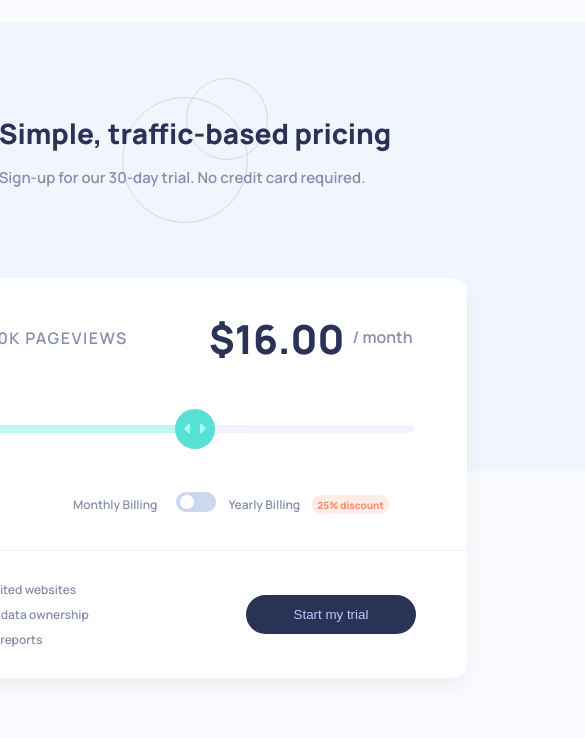
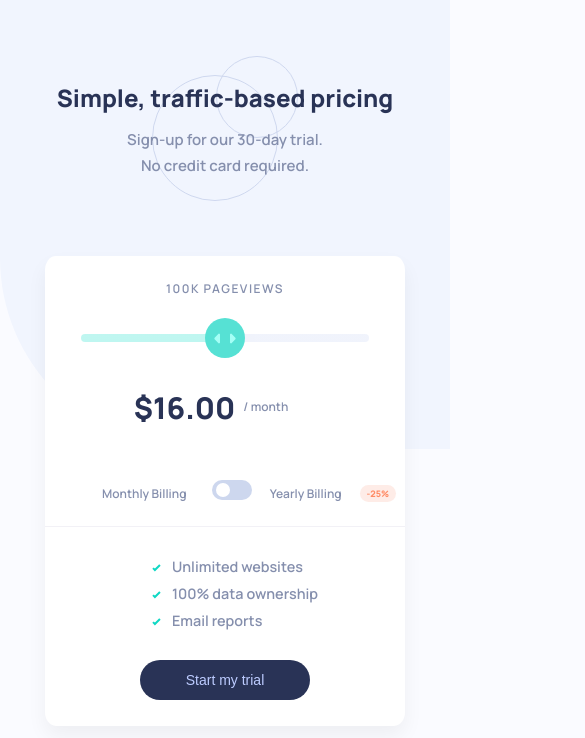
Before and after one commit to jpyepez/00_Interactive_pricing_component, a plain HTML site: page index.html in a window 390 px wide. Shown: the top 738 px of the page, 585 px wide, since content can reach past the window. Drawn offline with Linux system fonts and the light colour scheme.

Commit message:
all done, need to release

```diff
--- a/index.html
+++ b/index.html
@@ -15,16 +15,14 @@
   <main>
     <section class="intro-container">
       <h2>Simple, traffic-based pricing</h2>
-      <p>Sign-up for our 30-day trial. No credit card required.</p>
+      <p>Sign-up for our 30-day trial. <span>No credit card required.</span></p>
     </section>
 
     <section class="pricing-container">
       <div class="range-container">
 
-        <div class="range-container__labels">
-          <p id="pageviews">100K pageviews</p>
-          <p><span id="price">$16.00</span>/ month</p>
-        </div>
+        <div><p>100K pageviews</p></div>
+        <div><p><span id="price">$16.00</span>/ month</p></div>
 
         <div class="range-container__range">
           <input type="range" name="range" id="range" min="0">
@@ -40,7 +38,7 @@
             </label>
           </div>
           <p>Yearly Billing</p>
-          <p id="discount">25% discount</p>
+          <p id="discount"><span class="short-dct">-25%</span><span class="full-dct">25% discount</span></p>
         </div>
       </div>
 
--- a/style.css
+++ b/style.css
@@ -14,8 +14,8 @@
     --toggle-bg: hsl(223, 50%, 87%);
     --text-gray-blue: hsl(225, 20%, 60%);
     --cta-dark-blue: hsl(227, 35%, 25%);
-    --cta-hover-blue: hsl(227, 35%, 30%);
-    --cta-active-blue: hsl(227, 15%, 25%);
+    --cta-hover-blue: hsl(227, 35%, 40%);
+    --cta-active-blue: hsl(227, 80%, 15%);
 }
 
 /* Border box declaration */
@@ -46,6 +46,7 @@ body {
 
 html, body {
     height: 100%;
+    min-width: 450px;
 }
 
 /* end of common styles */
@@ -53,6 +54,7 @@ html, body {
 /* body styles */
 main {
     margin: 0;
+    max-width: 100%;
     width: 1440px;
     height: 800px;
 
@@ -69,6 +71,7 @@ main {
     display: flex;
     flex-flow: column nowrap;
     justify-content: center;
+    align-items: center;
 
     background-image: url("images/pattern-circles.svg");
     background-repeat: no-repeat;
@@ -87,7 +90,7 @@ h2 {
 
 .pricing-container {
     width: 34rem;
-    height: 25rem;
+    min-height: 25rem;
     background-color: var(--white);
     border-radius: 3%;
     box-shadow: 0px 10px 20px rgba(0, 0, 0, .05);
@@ -99,45 +102,47 @@ h2 {
 
 .range-container {
     display: flex;
-    flex-flow: column nowrap;
+    flex-flow: row wrap;
+    justify-content: space-between;
 
     flex: 1 1 auto;
 }
 
-.range-container__labels {
+.range-container > div:first-child {
     display: flex;
-    flex-flow: row nowrap;
-    justify-content: space-between;
+    flex-flow: column nowrap;
+    justify-content: center;
     align-items: center;
 
-    flex-grow: 1;
-}
-
-.range-container__labels p:first-child {
     margin-left: 10%;
 
     letter-spacing: 1.5px;
     text-transform: uppercase;
 }
 
-.range-container__labels p {
-    margin: 0;
-    display: inline-block;
-    vertical-align: middle;
-}
+.range-container > div:nth-child(2) {
+    display: flex;
+    flex-flow: column nowrap;
+    justify-content: center;
+    align-items: center;
 
-#price {
-    padding: .5rem;
-    color: var(--cta-dark-blue);
-}
-
-.range-container__labels p:last-child {
     margin-right: 10%;
 }
 
-.range-container__labels p span{
+.range-container > p {
     display: inline-block;
     vertical-align: middle;
+
+    padding: .5rem;
+    height: 5em;
+}
+
+.range-container p span{
+    display: inline-block;
+    vertical-align: middle;
+
+    padding: .5rem;
+    color: var(--cta-dark-blue);
 
     font-size: 2.5em;
     font-weight: 800;
@@ -165,6 +170,8 @@ h2 {
     background: linear-gradient(to right, var(--soft-cyan) 0%, var(--soft-cyan) 50%, var(--empty-range) 50%, var(--empty-range) 100%); /* Grey background */
     outline: none; /* Remove outline */
     opacity: 0.7; /* Set transparency (for mouse-over effects on hover) */
+
+    touch-action: none;
 }
 
 #range::-webkit-slider-thumb {
@@ -220,6 +227,22 @@ h2 {
     vertical-align: middle;
 }
 
+#discount > span{
+    padding: .25em .5em;
+    border-radius: 10px;
+
+    font-size: .75em;
+    font-weight: 800;
+
+    color: var(--discount-text);
+    background-color: var(--discount-bg);
+}
+
+#discount .short-dct {
+    display: none;
+}
+
+
 .range-container__switch {
     height: 26px;
 }
@@ -270,17 +293,6 @@ h2 {
 
 [type="checkbox"]:checked + span::before {
     transform: translateX(18px)
-}
-
-#discount {
-    padding: .25em .5em;
-    border-radius: 10px;
-
-    font-size: .625em;
-    font-weight: 800;
-
-    color: var(--discount-text);
-    background-color: var(--discount-bg);
 }
 
 .button-container {
@@ -344,3 +356,119 @@ button:active {
 }
 
 /* end of body styles */
+
+/* media queries */
+/* TODO: next time do mobile first */
+
+@media all and (max-width: 1439px) {
+
+    main {
+        width: 100%;
+        height: 100%;
+    }
+
+    .pricing-container {
+        max-width: 90%;
+    }
+}
+
+@media all and (max-width: 600px) {
+
+    h2 {
+        font-size: 1.5em;
+    }
+
+    .intro-container p {
+        text-align: center;
+    }
+
+    .intro-container p span {
+        display: block;
+        padding-top: 5px;
+    }
+
+    .pricing-container {
+        width: 80%;
+    }
+
+    .button-container {
+        height: 250px;
+
+        flex-flow: column;
+        justify-content: space-evenly;
+        align-items: center;
+    }
+
+    .button-container ul {
+        width: auto;
+        margin: 0;
+        font-size: .9em;
+    }
+
+    button {
+        width: 220px;
+        height: 50px;
+
+        font-size: 1em;
+    }
+
+    .range-container {
+        flex-flow: column nowrap;
+        min-height: 270px;
+    }
+
+    .range-container__range{
+        order: 1;
+    }
+
+    .range-container > div {
+        font-size: 12px;
+        flex-grow: 1;
+    }
+
+    .range-container > div:first-child {
+        margin-left: 0;
+    }
+    .range-container > p {
+        padding: 1rem;
+        text-align: center;
+    }
+
+    .range-container > div:nth-child(2) {
+        order: 2;
+    }
+
+    .range-container__billing {
+        padding: 0 0 0 3rem;
+
+        order: 3;
+    }
+
+    .range-container__billing > p {
+        font-size: 12px;
+    }
+
+    #discount > span {
+        padding: .25em .75em;
+    }
+
+    #discount .short-dct {
+        display: inline-block;
+    }
+
+    #discount .full-dct {
+        display: none;
+    }
+
+    .button-container {
+        height: 200px;
+    }
+
+    button {
+        padding: 0;
+        width: 170px;
+        height: 40px;
+
+        font-size: 14px;
+    }
+}
```
Also changed, not shown: index.js (line endings or trailing spaces).
